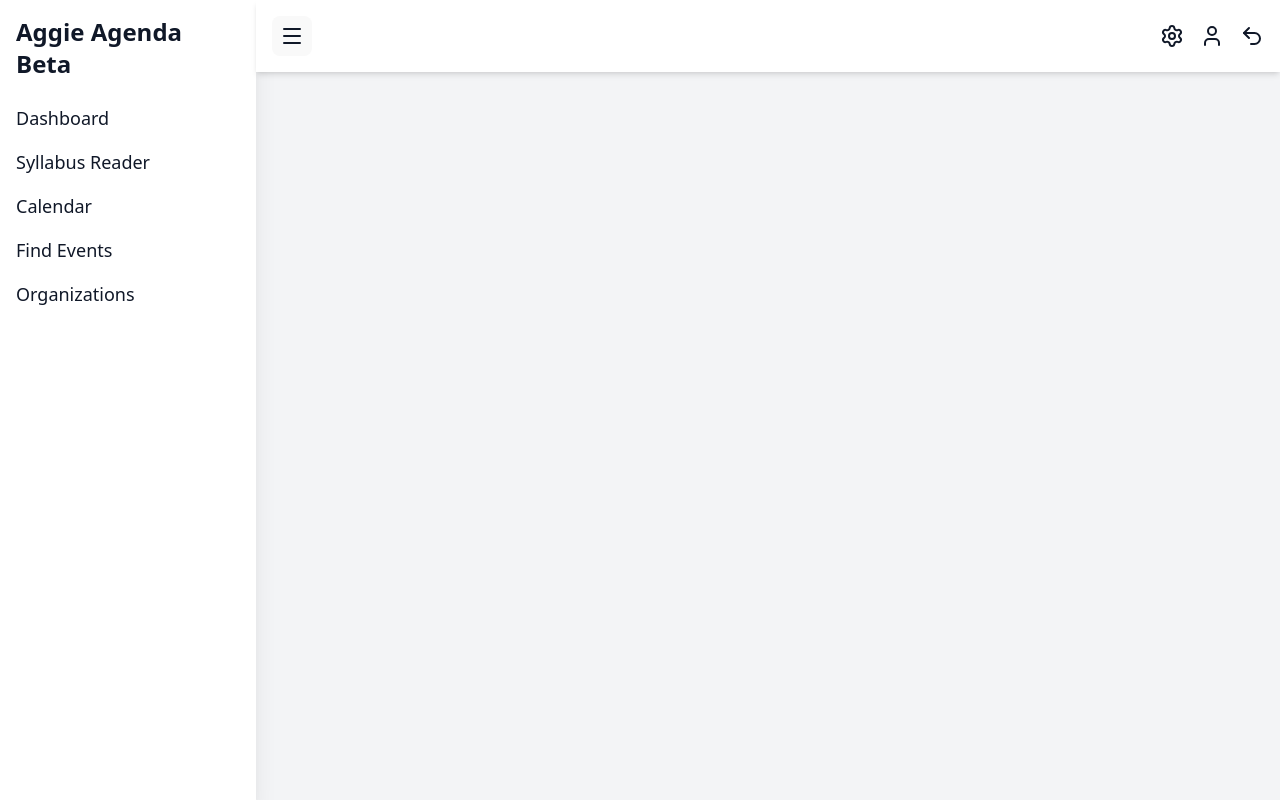
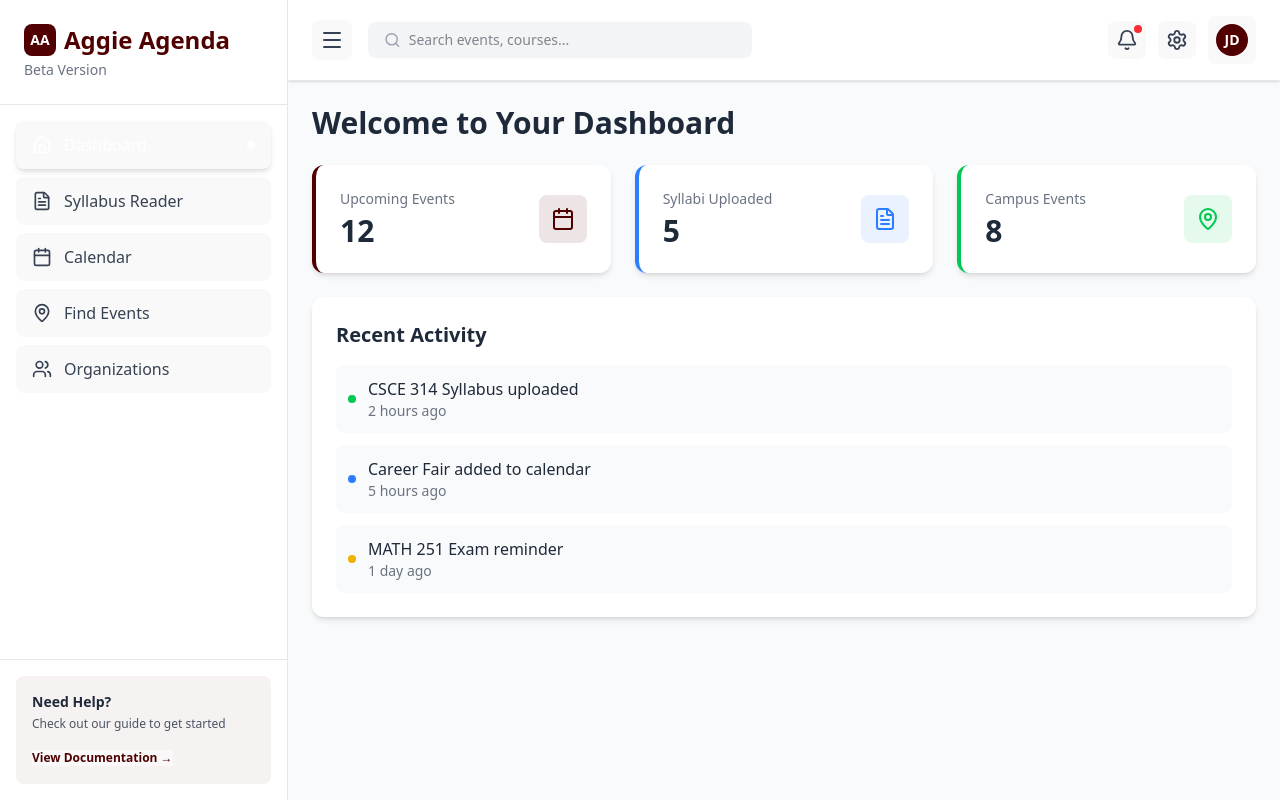
Before and after one commit to AggieAgenda/App, a React (Vite) app in the folder Frontend/: page /dashboard in a window 1280 px wide. Built offline with nearby package versions, Linux system fonts and the light colour scheme.

Commit message:
new dashboard look

```diff
--- a/Frontend/src/pages/Dashboard.jsx
+++ b/Frontend/src/pages/Dashboard.jsx
@@ -1,93 +1,278 @@
 import { useState } from "react";
-import { Menu, Settings, User, Undo2 } from "lucide-react";
-import { motion as _motion } from "framer-motion";
-import {Link , Outlet } from "react-router-dom";
+import {
+  Menu,
+  Settings,
+  User,
+  LogOut,
+  Home,
+  FileText,
+  Calendar,
+  MapPin,
+  Users,
+  Bell,
+  Search,
+  X
+} from "lucide-react";
+
+// Mock Outlet component for demonstration
+function Outlet() {
+  return (
+    <div className="space-y-6">
+      <h1 className="text-3xl font-bold text-gray-800">Welcome to Your Dashboard</h1>
+      <div className="grid grid-cols-1 md:grid-cols-2 lg:grid-cols-3 gap-6">
+        {/* Quick Stats Cards */}
+        <div className="bg-white rounded-xl shadow-md p-6 border-l-4 border-[#500000]">
+          <div className="flex items-center justify-between">
+            <div>
+              <p className="text-gray-500 text-sm">Upcoming Events</p>
+              <p className="text-3xl font-bold text-gray-800 mt-1">12</p>
+            </div>
+            <div className="bg-[#500000]/10 p-3 rounded-lg">
+              <Calendar className="text-[#500000]" size={24} />
+            </div>
+          </div>
+        </div>
+
+        <div className="bg-white rounded-xl shadow-md p-6 border-l-4 border-blue-500">
+          <div className="flex items-center justify-between">
+            <div>
+              <p className="text-gray-500 text-sm">Syllabi Uploaded</p>
+              <p className="text-3xl font-bold text-gray-800 mt-1">5</p>
+            </div>
+            <div className="bg-blue-500/10 p-3 rounded-lg">
+              <FileText className="text-blue-500" size={24} />
+            </div>
+          </div>
+        </div>
+
+        <div className="bg-white rounded-xl shadow-md p-6 border-l-4 border-green-500">
+          <div className="flex items-center justify-between">
+            <div>
+              <p className="text-gray-500 text-sm">Campus Events</p>
+              <p className="text-3xl font-bold text-gray-800 mt-1">8</p>
+            </div>
+            <div className="bg-green-500/10 p-3 rounded-lg">
+              <MapPin className="text-green-500" size={24} />
+            </div>
+          </div>
+        </div>
+      </div>
+
+      {/* Recent Activity */}
+      <div className="bg-white rounded-xl shadow-md p-6">
+        <h2 className="text-xl font-bold text-gray-800 mb-4">Recent Activity</h2>
+        <div className="space-y-3">
+          {[
+            { title: "CSCE 314 Syllabus uploaded", time: "2 hours ago", type: "success" },
+            { title: "Career Fair added to calendar", time: "5 hours ago", type: "info" },
+            { title: "MATH 251 Exam reminder", time: "1 day ago", type: "warning" }
+          ].map((item, idx) => (
+            <div key={idx} className="flex items-center gap-3 p-3 bg-gray-50 rounded-lg hover:bg-gray-100 transition-colors">
+              <div className={`w-2 h-2 rounded-full ${
+                item.type === 'success' ? 'bg-green-500' :
+                item.type === 'info' ? 'bg-blue-500' : 'bg-yellow-500'
+              }`}></div>
+              <div className="flex-1">
+                <p className="font-medium text-gray-800">{item.title}</p>
+                <p className="text-sm text-gray-500">{item.time}</p>
+              </div>
+            </div>
+          ))}
+        </div>
+      </div>
+    </div>
+  );
+}
 
 export default function DashboardLayout() {
-    const [sidebarOpen, setSidebarOpen] = useState(true);
+  const [sidebarOpen, setSidebarOpen] = useState(true);
+  const [activeTab, setActiveTab] = useState("overview");
+  const [showNotifications, setShowNotifications] = useState(false);
+  const [showUserMenu, setShowUserMenu] = useState(false);
 
-    return (
-        <div className="flex h-screen bg-gray-100 text-gray-900">
-        {/* Sidebar */}
-        <_motion.aside
-            initial={{ x: -200 }}
-            animate={{ x: sidebarOpen ? 0 : -200 }}
-            transition={{ duration: 0.3 }}
-            className="w-64 bg-white shadow-xl p-4 flex flex-col"
-        >
-            <h2 className="text-2xl font-bold mb-6">Aggie Agenda Beta</h2>
-            <nav className="flex flex-col gap-4 text-lg">
+  const navItems = [
+    { id: "overview", label: "Dashboard", icon: Home, path: "/dashboard/overview" },
+    { id: "syllabus", label: "Syllabus Reader", icon: FileText, path: "/dashboard/syllabus" },
+    { id: "calendar", label: "Calendar", icon: Calendar, path: "/dashboard/calendar" },
+    { id: "events", label: "Find Events", icon: MapPin, path: "/dashboard/events" },
+    { id: "organizations", label: "Organizations", icon: Users, path: "/dashboard/organizations" }
+  ];
 
-            <Link to = 'overview'>Dashboard</Link>
-            <Link to = 'syllabus' >Syllabus Reader</Link>
-            <Link to = 'calendar'>Calendar</Link>
-            <Link to = 'events'>Find Events</Link>
-            <Link>Organizations</Link> {/*Make this page special for organization accounts or maybe go in myself and give organization accounts a special tag that allows them to adjust their thing through the profile file */}
+  return (
+    <div className="flex h-screen bg-gray-50 text-gray-900 overflow-hidden">
+      {/* Sidebar */}
+      <aside
+        className={`${
+          sidebarOpen ? "w-72" : "w-0"
+        } bg-white shadow-2xl transition-all duration-300 ease-in-out flex flex-col border-r border-gray-200 overflow-hidden`}
+      >
+        <div className="p-6 border-b border-gray-200">
+          <h2 className="text-2xl font-bold text-[#500000] flex items-center gap-2">
+            <div className="w-8 h-8 bg-[#500000] rounded-lg flex items-center justify-center text-white text-sm font-bold">
+              AA
+            </div>
+            Aggie Agenda
+          </h2>
+          <p className="text-sm text-gray-500 mt-1">Beta Version</p>
+        </div>
 
+        <nav className="flex-1 p-4 overflow-y-auto">
+          <div className="space-y-2">
+            {navItems.map((item) => {
+              const Icon = item.icon;
+              const isActive = activeTab === item.id;
 
+              return (
+                <button
+                  key={item.id}
+                  onClick={() => setActiveTab(item.id)}
+                  className={`w-full flex items-center gap-3 px-4 py-3 rounded-lg transition-all duration-200 ${
+                    isActive
+                      ? "bg-[#500000] text-white shadow-md"
+                      : "text-gray-700 hover:bg-gray-100"
+                  }`}
+                >
+                  <Icon size={20} />
+                  <span className="font-medium">{item.label}</span>
+                  {isActive && (
+                    <div className="ml-auto w-2 h-2 bg-white rounded-full"></div>
+                  )}
+                </button>
+              );
+            })}
+          </div>
+        </nav>
 
-            </nav>
-        </_motion.aside>
+        <div className="p-4 border-t border-gray-200">
+          <div className="bg-[#500000]/5 rounded-lg p-4">
+            <p className="text-sm font-semibold text-gray-800 mb-1">Need Help?</p>
+            <p className="text-xs text-gray-600 mb-3">Check out our guide to get started</p>
+            <button className="text-xs text-[#500000] font-semibold hover:underline">
+              View Documentation →
+            </button>
+          </div>
+        </div>
+      </aside>
 
-        {/* Main Content */}
-        <div className="flex-1 flex flex-col">
-            {/* Top Bar */}
-            <header className="flex justify-between items-center p-4 bg-white shadow-md">
+      {/* Main Content */}
+      <div className="flex-1 flex flex-col overflow-hidden">
+        {/* Top Bar */}
+        <header className="bg-white shadow-sm border-b border-gray-200 z-10">
+          <div className="flex justify-between items-center px-6 py-4">
+            <div className="flex items-center gap-4">
+              <button
+                onClick={() => setSidebarOpen(!sidebarOpen)}
+                className="p-2 rounded-lg hover:bg-gray-100 transition-colors"
+              >
+                <Menu size={24} className="text-gray-700" />
+              </button>
+
+              {/* Search Bar */}
+              <div className="hidden md:flex items-center bg-gray-100 rounded-lg px-4 py-2 w-96">
+                <Search size={18} className="text-gray-400 mr-2" />
+                <input
+                  type="text"
+                  placeholder="Search events, courses..."
+                  className="bg-transparent outline-none text-sm w-full"
+                />
+              </div>
+            </div>
+
+            <div className="flex items-center gap-3">
+              {/* Notifications */}
+              <div className="relative">
                 <button
-                    onClick={() => setSidebarOpen(!sidebarOpen)}
-                    className="p-2 rounded-lg hover:bg-gray-200 transition"
+                  onClick={() => {
+                    setShowNotifications(!showNotifications);
+                    setShowUserMenu(false);
+                  }}
+                  className="p-2 rounded-lg hover:bg-gray-100 transition-colors relative"
                 >
-                    <Menu />
+                  <Bell size={22} className="text-gray-700" />
+                  <span className="absolute top-1 right-1 w-2 h-2 bg-red-500 rounded-full"></span>
                 </button>
 
-                <div className="flex items-center gap-4">
-                    <Link>
-                        <Settings className="cursor-pointer" /> {/*Have to add settings and profile.jsx under dashboard so it shows up in the outlet */}
-                    </Link>
-                    <User className="cursor-pointer" />
-                    <Link to = "/">
-                        <Undo2 className="cursor-pointer" />
-                    </Link>
-                </div>
-            </header>
+                {showNotifications && (
+                  <div className="absolute right-0 mt-2 w-80 bg-white rounded-xl shadow-xl border border-gray-200 py-2 z-50">
+                    <div className="px-4 py-3 border-b border-gray-200 flex justify-between items-center">
+                      <h3 className="font-semibold text-gray-800">Notifications</h3>
+                      <button onClick={() => setShowNotifications(false)}>
+                        <X size={18} className="text-gray-500" />
+                      </button>
+                    </div>
+                    <div className="max-h-96 overflow-y-auto">
+                      {[1, 2, 3].map((i) => (
+                        <div key={i} className="px-4 py-3 hover:bg-gray-50 transition-colors border-b border-gray-100">
+                          <p className="text-sm font-medium text-gray-800">New assignment added</p>
+                          <p className="text-xs text-gray-500 mt-1">CSCE 314 - Due in 3 days</p>
+                        </div>
+                      ))}
+                    </div>
+                  </div>
+                )}
+              </div>
 
-            {/* Content Slot */}
-            <div className="p-6">
-            {/* The child components will appear here when used with React Router */}
-            <div className="flex flex-col items-center text-center">
-                <div classname= "flex flex-col mb-10">
+              {/* Settings */}
+              <button className="p-2 rounded-lg hover:bg-gray-100 transition-colors">
+                <Settings size={22} className="text-gray-700" />
+              </button>
 
-                    <Outlet/>
+              {/* User Menu */}
+              <div className="relative">
+                <button
+                  onClick={() => {
+                    setShowUserMenu(!showUserMenu);
+                    setShowNotifications(false);
+                  }}
+                  className="flex items-center gap-2 p-2 rounded-lg hover:bg-gray-100 transition-colors"
+                >
+                  <div className="w-8 h-8 bg-[#500000] rounded-full flex items-center justify-center text-white text-sm font-semibold">
+                    JD
+                  </div>
+                </button>
 
-                </div>
+                {showUserMenu && (
+                  <div className="absolute right-0 mt-2 w-56 bg-white rounded-xl shadow-xl border border-gray-200 py-2 z-50">
+                    <div className="px-4 py-3 border-b border-gray-200">
+                      <p className="font-semibold text-gray-800">John Doe</p>
+                      <p className="text-sm text-gray-500">john.doe@tamu.edu</p>
+                    </div>
+                    <button className="w-full px-4 py-2 text-left hover:bg-gray-50 transition-colors flex items-center gap-2">
+                      <User size={16} />
+                      <span className="text-sm">Profile</span>
+                    </button>
+                    <button className="w-full px-4 py-2 text-left hover:bg-gray-50 transition-colors flex items-center gap-2">
+                      <Settings size={16} />
+                      <span className="text-sm">Settings</span>
+                    </button>
+                    <div className="border-t border-gray-200 mt-2 pt-2">
+                      <button className="w-full px-4 py-2 text-left hover:bg-gray-50 transition-colors flex items-center gap-2 text-red-600">
+                        <LogOut size={16} />
+                        <span className="text-sm">Logout</span>
+                      </button>
+                    </div>
+                  </div>
+                )}
+              </div>
             </div>
+          </div>
+        </header>
 
+        {/* Content Area */}
+        <main className="flex-1 overflow-y-auto bg-gray-50">
+          <div className="max-w-7xl mx-auto p-6">
+            <Outlet />
+          </div>
+        </main>
+      </div>
 
-
-            </div>
-        </div>
-        </div>
-    );
+      {/* Mobile Sidebar Overlay */}
+      {sidebarOpen && (
+        <div
+          className="fixed inset-0 bg-black/50 z-40 md:hidden"
+          onClick={() => setSidebarOpen(false)}
+        ></div>
+      )}
+    </div>
+  );
 }
-/*
-<h1>Syllabus Reader</h1>
-            <input type='file'></input>
-            <button onClick={ReadSyllabus}>Run</button> */
-
-
-/* <h1 className = "text-lg">We are still in Devlopment</h1>
-                    <h1 className="text-lg mb-5">Coming Soon!</h1>
-                    <a href = "https://docs.google.com/forms/d/e/1FAIpQLSdP_FFSPaQBSOKEcKfck4MV3cRNBoOQuUhnYCSfy9hUHTeZwQ/viewform">
-                        <button className="px-8 py-3 bg-[#550000] text-white text-lg rounded-lg shadow-md hover:bg-[black] transition">Get on the waitlist</button>
-                    </a> */
-
-
-/*
-const ReadSyllabus = async (file) =>{ // fix this part so the file is taken in and calls the api then print out the recieved json
-    console.log("Running syllabus Reader")
-    const url = 'http://127.0.0.1:8000/api/syllabus'
-    const respose = await fetch(url, {
-        method: 'GET',
-    })
-    console.log(respose.json.toString)
-}*/
```
